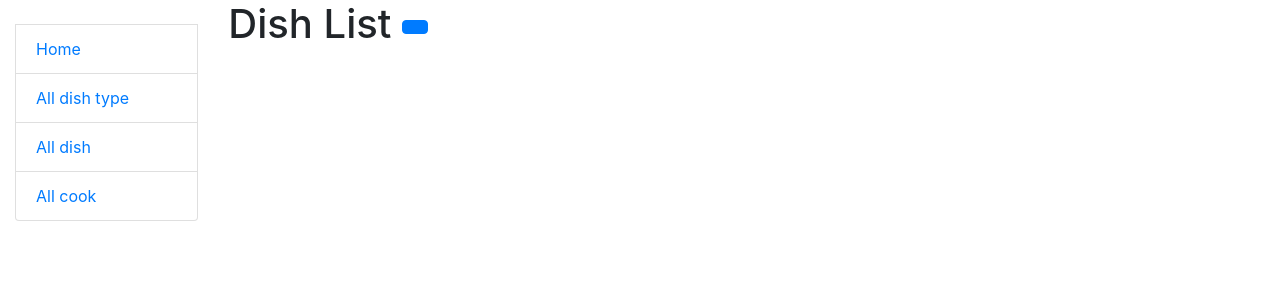
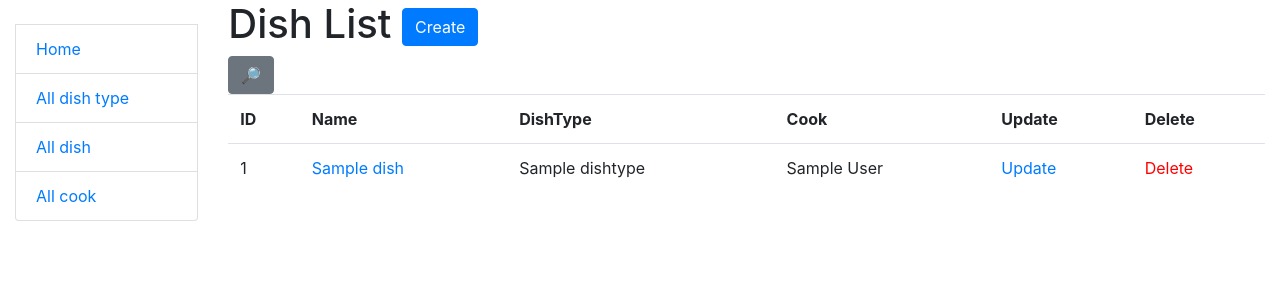
Before and after one commit to erm0lenk0/Restaurant-kitchen-service, a Django app: page /dish/ in a window 1280 px wide. Shown: the top 300 px of the page. Run offline with Django 5.2, Linux system fonts and the light colour scheme; tables that the repository leaves empty hold one stand-in row (values such as "Sample post"); some libraries are stand-ins or nearby versions.

Commit message:
add create, update, delete, detail

```diff
--- a/kitchen_core/urls.py
+++ b/kitchen_core/urls.py
@@ -4,8 +4,20 @@ from .models import DishType, Cook
 from .views import (
     index,
     DishTypeListView,
+    DishTypeCreateView,
+    DishTypeUpdateView,
+    DishTypeDeleteView,
+    DishTypeDetailView,
     DishListView,
+    DishCreateView,
+    DishUpdateView,
+    DishDeleteView,
+    DishDetailView,
     CookListView,
+    CookCreateView,
+    CookUpdateView,
+    CookDeleteView,
+    CookDetailView,
 )
 
 app_name = "kitchen_core"
@@ -14,6 +26,20 @@ app_name = "kitchen_core"
 urlpatterns = [
     path("", index, name="index"),
     path("dish_type/", DishTypeListView.as_view(), name="dish-type-list"),
+    path("dish_type/create", DishTypeCreateView.as_view(), name="dish-type-create"),
+    path("dish_type/<int:pk>/update/", DishTypeUpdateView.as_view(), name="dish-type-update"),
+    path("dish_type/<int:pk>/delete/", DishTypeDeleteView.as_view(), name="dish-type-delete"),
+    path("dish_type/<int:pk>/", DishTypeDetailView.as_view(), name="dish-type-detail"),
+
     path("dish/", DishListView.as_view(), name="dish-list"),
+    path("dish/create/", DishCreateView.as_view(), name="dish-create"),
+    path("dish/<int:pk>/update/", DishUpdateView.as_view(), name="dish-update"),
+    path("dish/<int:pk>/delete/", DishDeleteView.as_view(), name="dish-delete"),
+    path("dish/<int:pk>/", DishDetailView.as_view(), name="dish-detail"),
+
     path("cook/", CookListView.as_view(), name="cook-list"),
+    path("cook/create/", CookCreateView.as_view(), name="cook-create"),
+    path("cook/<int:pk>/update/", CookUpdateView.as_view(), name="cook-update"),
+    path("cook/<int:pk>/delete/", CookDeleteView.as_view(), name="cook-delete"),
+    path("cook/<int:pk>/", CookDetailView.as_view(), name="cook-detail"),
 ]
--- a/kitchen_core/views.py
+++ b/kitchen_core/views.py
@@ -1,6 +1,8 @@
 from django.shortcuts import render
 from django.http import HttpResponse, HttpRequest
+from django.urls import reverse_lazy
 from django.views import generic
+from .forms import CookCreationForm
 
 from .models import Dish, DishType, Cook
 
@@ -26,8 +28,41 @@ class DishTypeListView(generic.ListView):
     model = DishType
     context_object_name = "dish_type_list"
     template_name = "kitchen_core/dish_type_list.html"
-    queryset = DishType.objects.prefetch_related("name")
+    queryset = DishType.objects.all()
     # paginate_by = 5
+
+
+class DishTypeCreateView(generic.CreateView):
+    model = DishType
+    fields = "__all__"
+    success_url = reverse_lazy("kitchen_core:dish-type-list")
+    template_name = "kitchen_core/dish_type_form.html"
+
+
+class DishTypeUpdateView(generic.UpdateView):
+     model = DishType
+     fields = "__all__"
+     template_name = "kitchen_core/dish_type_form.html"
+     success_url = reverse_lazy("kitchen_core:dish-type-list")
+
+
+class DishTypeDeleteView(generic.DeleteView):
+    model = DishType
+    template_name = "kitchen_core/dish_type_confirm_delete.html"
+    success_url = reverse_lazy("kitchen_core:dish-type-list")
+
+
+class DishTypeDetailView(generic.DetailView):
+    model = DishType
+    template_name = "kitchen_core/dish_type_detail.html"
+    context_object_name = "dish_type"
+
+
+    def get_context_data(self, **kwargs):
+        context = super().get_context_data(**kwargs)
+        context["dishes"] = self.object.dishes.all()
+
+        return context
 
 
 class DishListView(generic.ListView):
@@ -38,9 +73,50 @@ class DishListView(generic.ListView):
     # paginate_by = 5
 
 
+class DishCreateView(generic.CreateView):
+    model = Dish
+    fields = "__all__"
+    success_url = reverse_lazy("kitchen_core:dish-list")
+
+
+class DishUpdateView(generic.UpdateView):
+    model = Dish
+    fields = "__all__"
+    success_url = reverse_lazy("kitchen_core:dish-list")
+
+
+class DishDeleteView(generic.DeleteView):
+    model = Dish
+    success_url = reverse_lazy("kitchen_core:dish-list")
+
+
+class DishDetailView(generic.DetailView):
+    model = Dish
+
 class CookListView(generic.ListView):
     model = Cook
     context_object_name = "cook_list"
     template_name = "kitchen_core/cook_list.html"
     queryset = Cook.objects.all()
     # paginate_by = 5
+
+
+class CookCreateView(generic.CreateView):
+    model = Cook
+    form_class = CookCreationForm
+    success_url = reverse_lazy("kitchen_core:cook-list")
+
+
+class CookUpdateView(generic.UpdateView):
+    model = Cook
+    fields = "__all__"
+    success_url = reverse_lazy("kitchen_core:cook-list")
+
+
+class CookDeleteView(generic.DeleteView):
+    model = Cook
+    success_url = reverse_lazy("kitchen_core:cook-list")
+
+
+class CookDetailView(generic.DetailView):
+    model = Cook
--- a/templates/kitchen_core/dish_list.html
+++ b/templates/kitchen_core/dish_list.html
@@ -1,14 +1,55 @@
 {% extends "base.html" %}
+{% load crispy_forms_filters %}
 
 {% block content %}
-  <h1>Dish List <a class="btn btn-primary" href="{% url 'kitchen_core:dish-list' %}"></a></h1>
+  <h1>
+    Dish List
+    <a class="btn btn-primary link-to-page" href="{% url 'kitchen_core:dish-create' %}">
+      Create
+    </a>
+  </h1>
+  <form method="get" action="" class="form-inline">
+    {{ search_form|crispy }}
+    <input class="btn btn-secondary" type="submit" value="🔎">
+  </form>
 
   {% if dish_list %}
-    <ul>
-      {% for dish_type in dish_type_list %}
-        <li>{{ dish_list }}</li>
+    <table class="table">
+      <tr>
+        <th>ID</th>
+        <th>Name</th>
+        <th>DishType</th>
+        <th>Cook</th>
+        <th>Update</th>
+        <th>Delete</th>
+      </tr>
+      {% for dish in dish_list %}
+        <tr>
+          <td>{{ dish.id }}</td>
+          <td><a href="{% url 'kitchen_core:dish-detail' pk=dish.id %}">{{ dish.name }}</a></td>
+          <td>{{ dish.dish_type.name }}</td>
+          <td>
+            {% for cook in dish.cooks.all %}
+              {{ cook.first_name }} {{ cook.last_name }}{% if not forloop.last %}, {% endif %}
+            {% empty %}
+              <em>No cooks</em>
+            {% endfor %}
+          </td>
+
+          <td>
+            <a href="{% url 'kitchen_core:dish-update' pk=dish.id %}">
+              Update
+            </a>
+          </td>
+          <td>
+            <a style="color: red"
+              href="{% url 'kitchen_core:dish-delete' pk=dish.id %}">
+              Delete
+            </a>
+          </td>
+        </tr>
       {% endfor %}
-    </ul>
+    </table>
   {% else %}
     <p>There are no such dishes in the kitchen!</p>
   {% endif %}
```
Also changed, not shown: kitchen_core/forms.py (added, +25 -0 lines), templates/kitchen_core/cook_confirm_delete.html (added, +14 -0 lines), templates/kitchen_core/cook_detail.html (added, +28 -0 lines), templates/kitchen_core/cook_form.html (added, +11 -0 lines), templates/kitchen_core/cook_list.html (+37 -10 lines), templates/kitchen_core/dish_confirm_delete.html (added, +14 -0 lines), templates/kitchen_core/dish_detail.html (added, +21 -0 lines), templates/kitchen_core/dish_form.html (added, +11 -0 lines), templates/kitchen_core/dish_type_confirm_delete.html (added, +14 -0 lines), templates/kitchen_core/dish_type_detail.html (added, +33 -0 lines), templates/kitchen_core/dish_type_form.html (added, +11 -0 lines), templates/kitchen_core/dish_type_list.html (+38 -4 lines).
